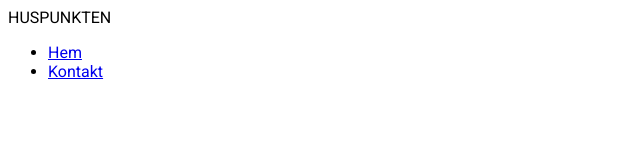
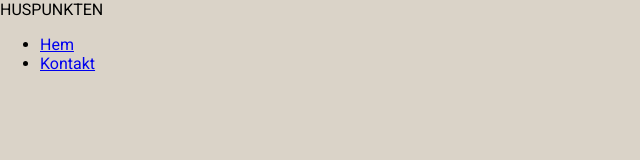
Before and after one commit to Cristina-Sankell/huspunkten, a plain HTML site: page index.html in a window 1280 px wide. Shown: the whole page, without its empty margins (0-640 px from the left). Drawn offline with Linux system fonts and the light colour scheme.

Commit message:
Body, html styling

```diff
--- a/stylesheet.css
+++ b/stylesheet.css
@@ -25,3 +25,12 @@
     --six: #726651;
     --white: #ffffff;
 }
+
+/* 2. Body, html settings */
+body, html {
+    margin: 0;
+    padding: 0;
+    overflow-x: hidden;
+    height: 100%;
+    background-color: var(--five);
+}
```
